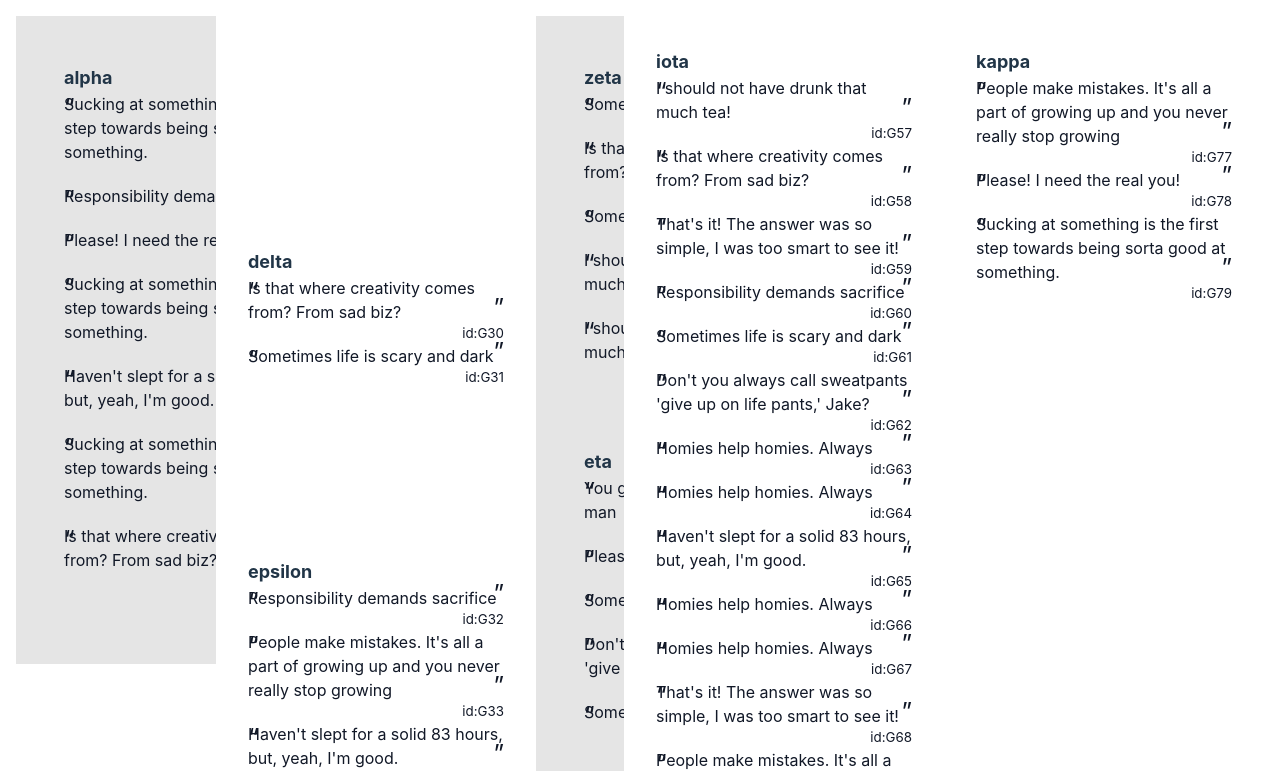
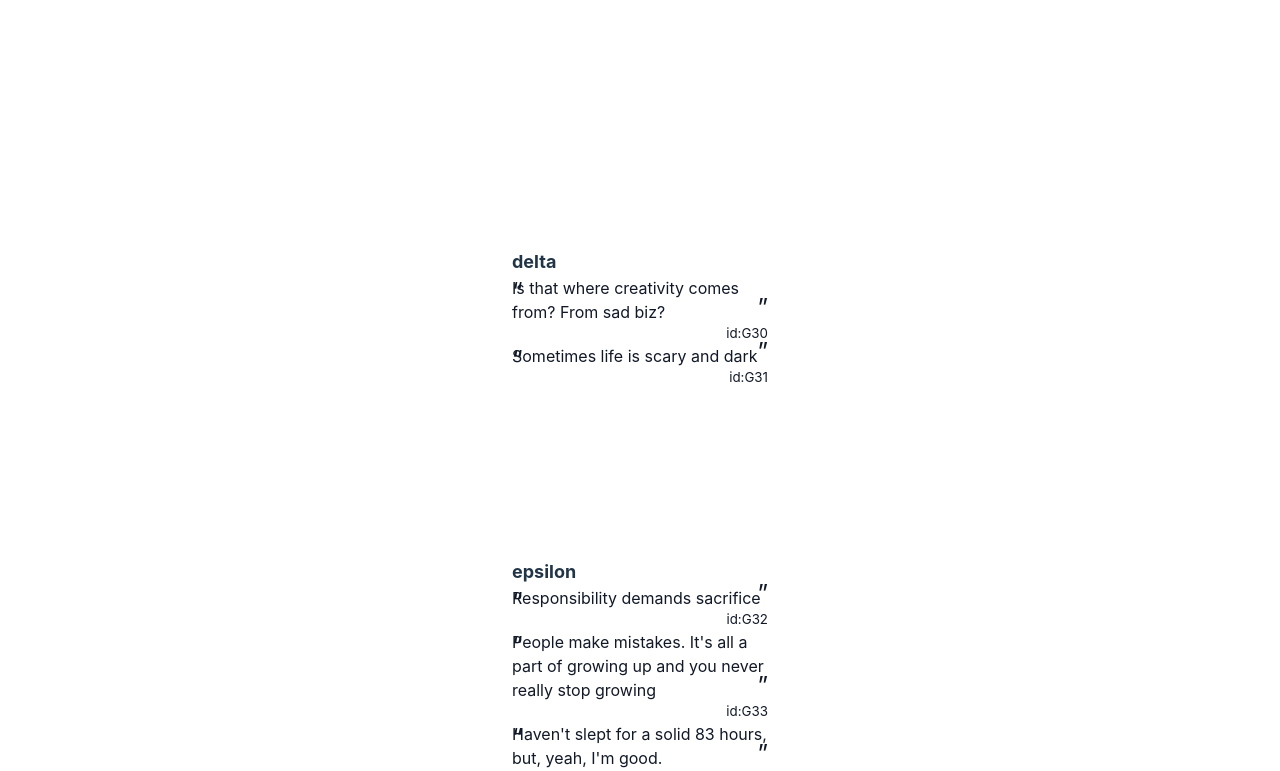
Before and after one commit to codercup2/tiny-form-design, a React (Vite) app: page / in a window 1280 px wide. Shown: the top 771 px of the page. Built offline with nearby package versions, Linux system fonts and the light colour scheme.

Commit message:
feat: 去掉多余的，只留下想研究的

```diff
--- a/src/multiple-vertical/quote-app.tsx
+++ b/src/multiple-vertical/quote-app.tsx
@@ -46,7 +46,7 @@ const QuoteApp: React.FC<Props> = ({ initial }) => {
   return (
     <DragDropContext onDragEnd={onDragEnd}>
       <div className={Root}>
-        <div className={HorizontalScrollContainer}>
+        {/* <div className={HorizontalScrollContainer}>
           <div className={Column}>
             <QuoteList
               title='alpha'
@@ -71,7 +71,7 @@ const QuoteApp: React.FC<Props> = ({ initial }) => {
               quotes={quoteMap.quoteMap.gamma}
             />
           </div>
-        </div>
+        </div> */}
         <div className={Column}>
           <div className={PushDown} />
           <QuoteList
@@ -88,7 +88,7 @@ const QuoteApp: React.FC<Props> = ({ initial }) => {
             quotes={quoteMap.quoteMap.epsilon}
           />
         </div>
-        <div className={VerticalScrollContainer}>
+        {/* <div className={VerticalScrollContainer}>
           <div className={Column}>
             <QuoteList
               title='zeta'
@@ -130,7 +130,7 @@ const QuoteApp: React.FC<Props> = ({ initial }) => {
             internalScroll
             quotes={quoteMap.quoteMap.kappa}
           />
-        </div>
+        </div> */}
       </div>
     </DragDropContext>
   )
```
